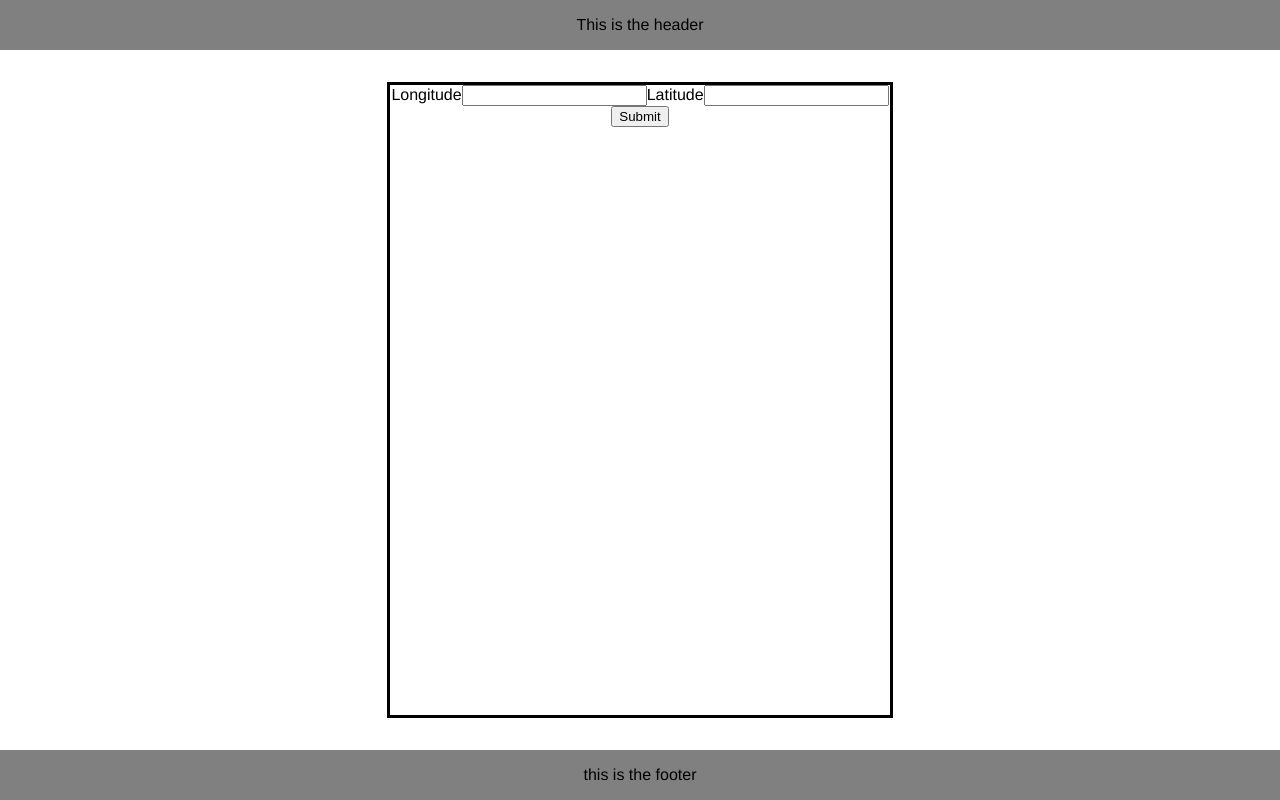
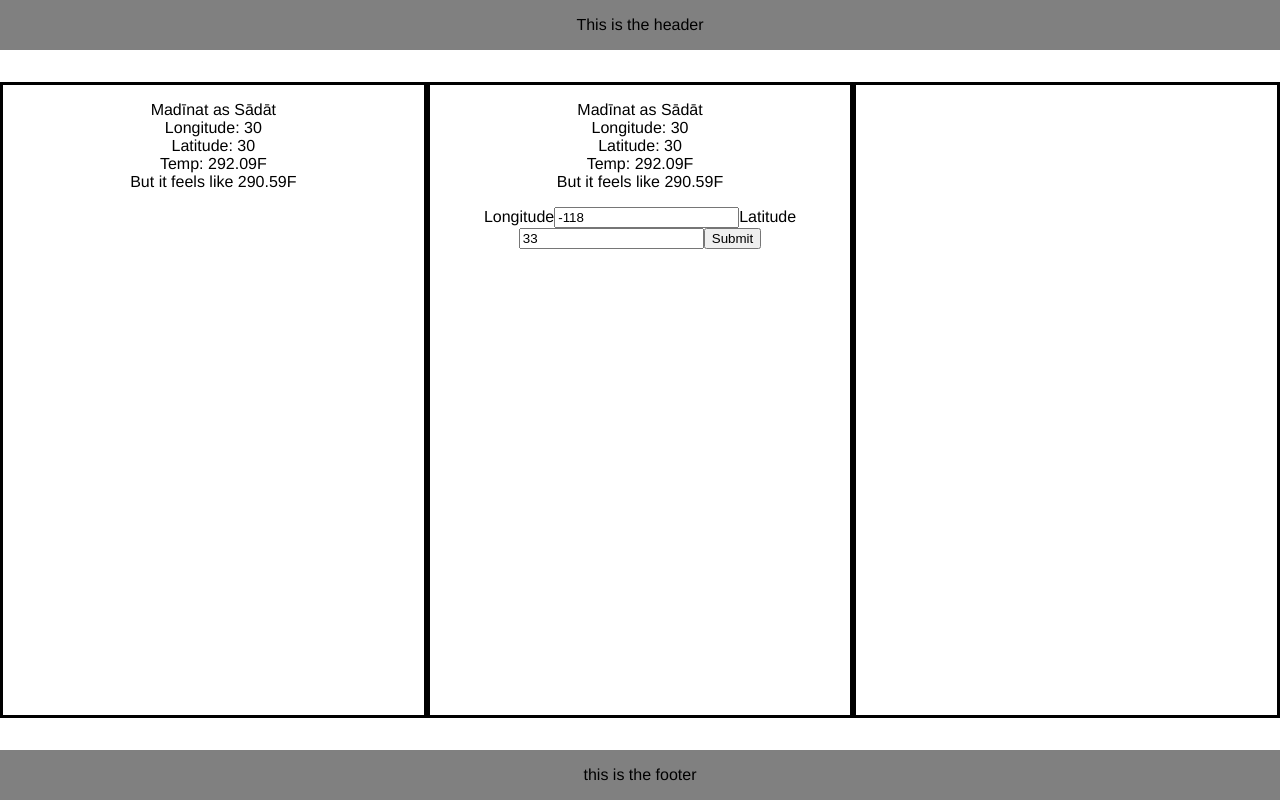
Before and after one commit to gviloria001/react-test, a React (Create React App) app: page / in a window 1280 px wide. Built offline with nearby package versions, Linux system fonts and the light colour scheme.

Commit message:
Weather/TestScreen Update

```diff
--- a/src/App.js
+++ b/src/App.js
@@ -1,26 +1,87 @@
 import React, { useState } from 'react';
 import './index.css';
-import { Routes, Route, useNavigate } from 'react-router-dom';
+import { Routes, Route, useNavigate, Link } from 'react-router-dom';
 import WeatherScreen from './screens/WeatherScreen';
+import HistoryScreen from './screens/HistoryScreen';
+import axios from 'axios';
 import TestScreen from './screens/TestScreen';
 
 
 
 
 function App() {
-  const [coord, setCoord] = useState({});
-  let navigate = useNavigate();
+  const [coord, setCoord] = useState({
+    data: {
+      "coord": {
+        "lon": 30,
+        "lat": 30
+      },
+      "weather": [
+        {
+          "id": 800,
+          "main": "Clear",
+          "description": "clear sky",
+          "icon": "01d"
+        }
+      ],
+      "base": "stations",
+      "main": {
+        "temp": 292.09,
+        "feels_like": 290.59,
+        "temp_min": 292.09,
+        "temp_max": 292.09,
+        "pressure": 1016,
+        "humidity": 21,
+        "sea_level": 1016,
+        "grnd_level": 1001
+      },
+      "visibility": 10000,
+      "wind": {
+        "speed": 4.19,
+        "deg": 267,
+        "gust": 5.81
+      },
+      "clouds": {
+        "all": 1
+      },
+      "dt": 1644331835,
+      "sys": {
+        "country": "EG",
+        "sunrise": 1644295553,
+        "sunset": 1644334953
+      },
+      "timezone": 7200,
+      "id": 353223,
+      "name": "Madīnat as Sādāt",
+      "cod": 200
+    },
+    lat: 33,
+    long: -118,
+    submitted: false,
+  });
+  const url = `https://api.openweathermap.org/data/2.5/weather?lat=${coord.lat}&lon=${coord.long}&units=imperial&appid=a5dfba1fdabe4fab8d45adfbc3238faa`;
+
   const handleChange = (event) => {
     const name = event.target.name;
     const value = event.target.value;
-    setCoord(values => ({
-      ...values, [name]: value
-    }))
+    setTimeout(() => {
+      setCoord(values => ({
+        ...values, [name]: value
+      }))
+    }, 100)
   }
 
   const handleSubmit = (e) => {
     e.preventDefault();
-    navigate(`/react-test/lat${coord.lat}/long${coord.long}`)
+    axios.get(url)
+      .then(response => {
+        coord.data = response.data;
+        setCoord(values => ({
+          ...values, submitted: true
+        }))
+      }).catch(e => {
+        console.log(e);
+      })
   }
 
   return (
@@ -31,10 +92,11 @@ function App() {
 
       <main>
         <div className='cardbody'>
-          <Routes>
-            <Route path="/react-test" element={<WeatherScreen />}></Route>
-            <Route path="/react-test/lat:lat/long:long" element={<WeatherScreen />}></Route>
-          </Routes>
+          <TestScreen params={coord.data} />
+        </div>
+
+        <div className='cardbody'>
+          <WeatherScreen params={coord.data} />
           <form onSubmit={handleSubmit}>
             <label>
               Longitude
@@ -47,6 +109,10 @@ function App() {
             <input type="submit" />
           </form>
         </div>
+
+        <div className='cardbody'>
+
+        </div>
       </main>
 
       <footer className='row center'>
--- /dev/null
+++ b/src/screens/HistoryScreen.js
@@ -0,0 +1,20 @@
+import React, { useEffect, useState } from "react";
+import axios from 'axios';
+import { useParams } from "react-router";
+
+function HistoryScreen(params) {
+    console.log(params);
+    if (params.length >= null) {
+        return (<div>
+            Exists
+        </div>
+        )
+    }
+    return (
+        <div>
+            Does not exist.
+        </div>
+    )
+}
+
+export default HistoryScreen
--- a/src/screens/TestScreen.js
+++ b/src/screens/TestScreen.js
@@ -1,15 +1,16 @@
 import React, { useEffect, useState } from "react";
 import axios from 'axios';
-import { useLocation, useParams } from "react-router";
+import { useParams } from "react-router";
+import { render } from "@testing-library/react";
 
-export default function TestScreen() {
-    const location = useLocation();
-    const params = useParams()
-
+export default function TestScreen({ params }) {
     return (
-        <div>
-            {console.log({ location })}
-            {console.log({ params })}
-        </div>
+        <ul className="Weather">
+            <li>{params.name}</li>
+            <li>Longitude: {params.coord.lon}</li>
+            <li>Latitude: {params.coord.lat}</li>
+            <li>Temp: {params.main.temp}F</li>
+            <li>But it feels like {params.main.feels_like}F</li>
+        </ul>
     )
 }
--- a/src/screens/WeatherScreen.js
+++ b/src/screens/WeatherScreen.js
@@ -2,39 +2,16 @@ import React, { useEffect, useState } from "react";
 import axios from 'axios';
 import { useParams } from "react-router";
 
-function WeatherScreen() {
-    const { lat, long } = useParams()
-    const url = `https://api.openweathermap.org/data/2.5/weather?lat=${lat}&lon=${long}&units=imperial&appid=a5dfba1fdabe4fab8d45adfbc3238faa`;
-    //const url = 'https://api.openweathermap.org/data/2.5/weather?lat=33&lon=-118&units=imperial&appid=a5dfba1fdabe4fab8d45adfbc3238faa'
-
-    const [product, setProduct] = useState(null);
-
-    useEffect(() => {
-        axios.get(url)
-            .then(response => {
-                console.log(response)
-                setProduct(response.data)
-            }).catch(e => {
-                console.log(e);
-            })
-    }, [url])
-    if (product) {
-        return (
-            <ul className="Weather">
-                <li>{product.name}</li>
-                <li>Longitude: {product.coord.lon}</li>
-                <li>Latitude: {product.coord.lat}</li>
-                <li>Temp: {product.main.temp}F</li>
-                <li>But it feels like {product.main.feels_like}F</li>
-            </ul>
-        )
-    }
+function WeatherScreen({ params }) {
     return (
-        <div>
-            Loading...
-        </div>
+        <ul className="Weather">
+            <li>{params.name}</li>
+            <li>Longitude: {params.coord.lon}</li>
+            <li>Latitude: {params.coord.lat}</li>
+            <li>Temp: {params.main.temp}F</li>
+            <li>But it feels like {params.main.feels_like}F</li>
+        </ul>
     )
-
 }
 
 export default WeatherScreen
```
